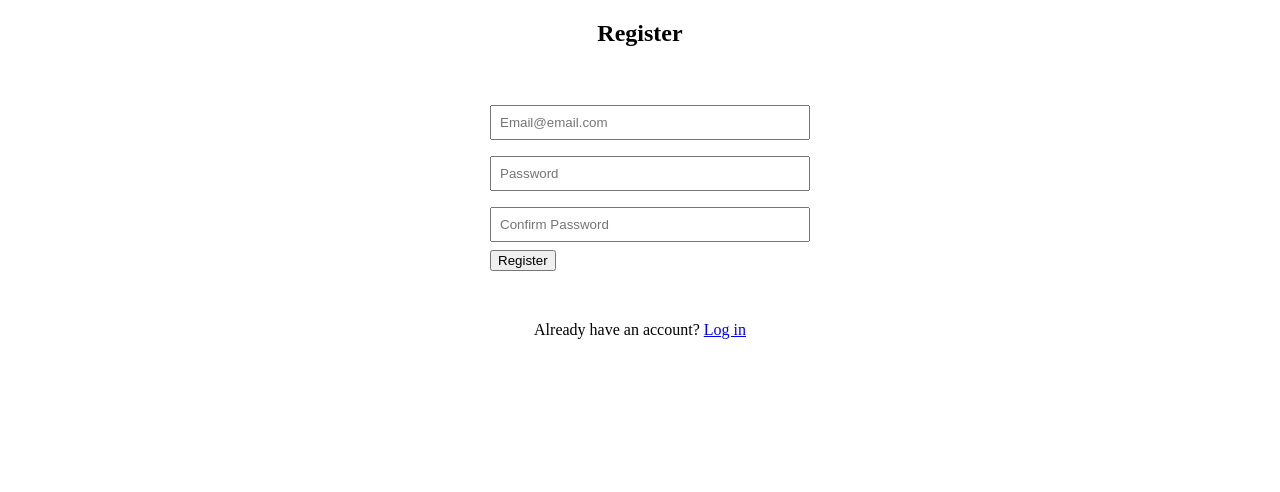
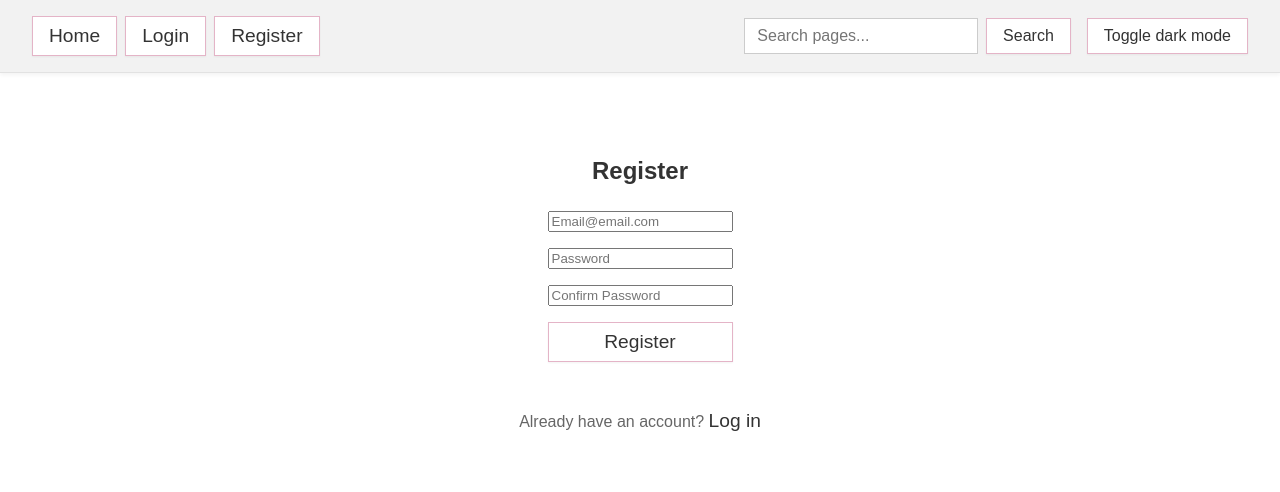
Before and after one commit to Cera-creator/FinalProject, a PHP site: page /register.php in a window 1280 px wide. Shown: the top 492 px of the page. Run offline with PHP 8.4, Linux system fonts and the light colour scheme.

Commit message:
CSS update and additions to register and login.
Added new div tag to enable CSS to properly display register and login page inputs/buttons.
Include("navbar.php"); also added to said files.

```diff
--- a/cool.css
+++ b/cool.css
@@ -83,6 +83,21 @@ a:hover {
 
 .tabs a:hover {
     background-color: #e4b4c7;
+}
+
+#login {
+  height: 50vh;
+  display: flex;
+  flex-direction: column;
+  justify-content: center;
+  align-items: center;
+  gap: 1rem;
+}
+
+#login form{
+    display: flex;
+    flex-direction: column;
+    gap: 1rem;
 }
 
 button.back-btn {
@@ -198,10 +213,39 @@ button{
     font-size: 1.2em;
 }
 
+#search-form {
+    display: flex;
+    align-items: center;
+    gap: 0.5rem;
+}
+
 .nav-right {
-    color: #333;
-    padding: 0.5rem 1rem;
+    display: flex;
+    align-items: center;
+    gap: 1rem;
+}
 
+#search-form {
+    display: flex;
+    align-items: center;
+    gap: 0.5rem;
+    margin: 0;
+}
+
+#search-form input[type="text"] {
+    height: 36px;
+    font-size: 1rem;
+    padding: 0 0.8rem;
+    border: 1px solid #ccc;
+    box-sizing: border-box;
+}
+
+#search-form button,
+.nav-right > button {
+    height: 36px;
+    padding: 0 1rem;
+    font-size: 1rem;
+    cursor: pointer;
 }
 
 .dropdown {
@@ -285,7 +329,7 @@ body.dark-mode #header h1 a {
 }
 
 body.dark-mode #header h1 a:hover {
-    color: black;
+    color: #94EAFF;
 }
 
 body.dark-mode #menu {
@@ -303,7 +347,7 @@ body.dark-mode a {
 }
 
 body.dark-mode a:hover {
-    color: #7ddac4;
+    color: #94EAFF;
 }
 
 body.dark-mode .tabs a {
@@ -312,7 +356,7 @@ body.dark-mode .tabs a {
 }
 
 body.dark-mode .tabs a.active {
-    background-color: #7ddac4;
+    background-color: #94EAFF;
     color: #1e1e2f;
 }
 
@@ -321,7 +365,7 @@ body.dark-mode .tabs a:hover {
 }
 
 body.dark-mode button.back-btn {
-    background-color: #7ddac4;
+    background-color: #94EAFF;
     color: #1e1e2f;
 }
 
@@ -334,7 +378,7 @@ body.dark-mode p {
 }
 
 body.dark-mode .did-you-know-box {
-    background-color: #7ddac4;
+    background-color: #94EAFF;
     color: #1e1e2f;
 }
 
--- a/navbar.php
+++ b/navbar.php
@@ -25,17 +25,16 @@ $role = $_SESSION['role'] ?? null;
             </div>
         <?php endif; ?>
     </div>
-
     <?php if (isset($_SESSION['user_id'])): ?>
-        <span class="nav-right">Welcome, <strong><?= htmlspecialchars($email) ?></strong></span>
+        <span>Welcome, <strong><?= htmlspecialchars($email) ?></strong></span>
     <?php endif; ?>
+    <div class="nav-right">
     <form action="search.php" method="GET" id="search-form">
     <input type="text" name="q" placeholder="Search pages..." required>
     <button type="submit">Search</button>
 </form>
-
     <button onclick="darkMode()">Toggle dark mode</button>
-
+</div>
     <script>
 function darkMode() {
     document.body.classList.toggle('dark-mode');
--- a/register.php
+++ b/register.php
@@ -1,7 +1,7 @@
 <?php
 session_start();
 require('connect.php');
-
+include('navbar.php');
 $errors = [];
 
 if ($_SERVER['REQUEST_METHOD'] === 'POST') {
@@ -41,19 +41,17 @@ if ($_SERVER['REQUEST_METHOD'] === 'POST') {
 ?>
 
 <!DOCTYPE html>
-<html>
+<html lang="en">
 <head>
+    <meta charset="UTF-8">
+    <meta http-equiv="X-UA-Compatible" content="IE=edge">
+    <meta name="viewport" content="width=device-width, initial-scale=1.0">
+    <link rel="stylesheet" href="cool.css">
     <title>Register</title>
-    <style>
-        form { max-width: 300px; margin: 50px auto; }
-        input { width: 100%; padding: 8px; margin: 8px 0; }
-        .error { color: red; margin-bottom: 10px; }
-    </style>
 </head>
 <body>
-
-<h2 style="text-align: center;">Register</h2>
-
+<div id="login">
+<h2>Register</h2>
 <?php if ($errors): ?>
     <div class="error">
         <?php foreach ($errors as $error): ?>
@@ -69,7 +67,7 @@ if ($_SERVER['REQUEST_METHOD'] === 'POST') {
     <button type="submit">Register</button>
 </form>
 
-<p style="text-align: center;">Already have an account? <a href="login.php">Log in</a></p>
-
+<p>Already have an account? <a href="login.php">Log in</a></p>
+</div>
 </body>
 </html>
```
Also changed, not shown: login.php (+7 -3 lines).
